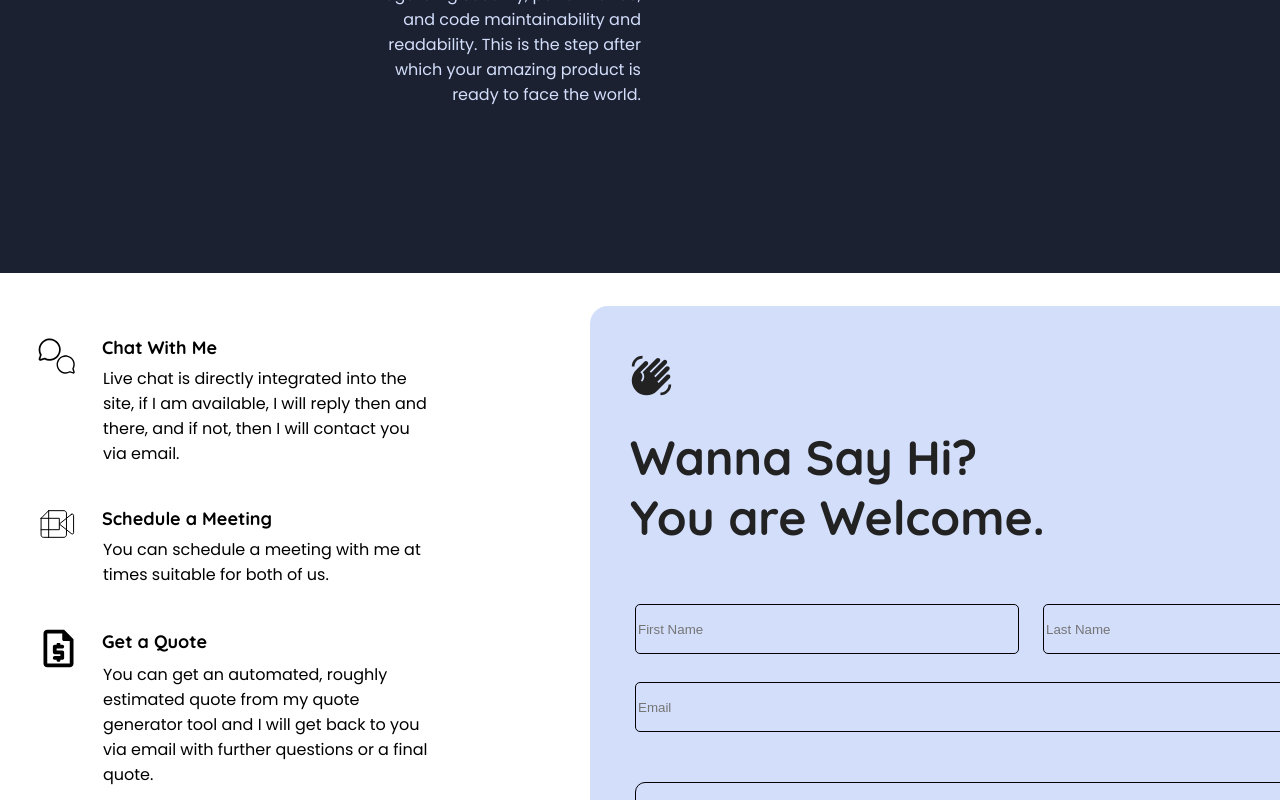
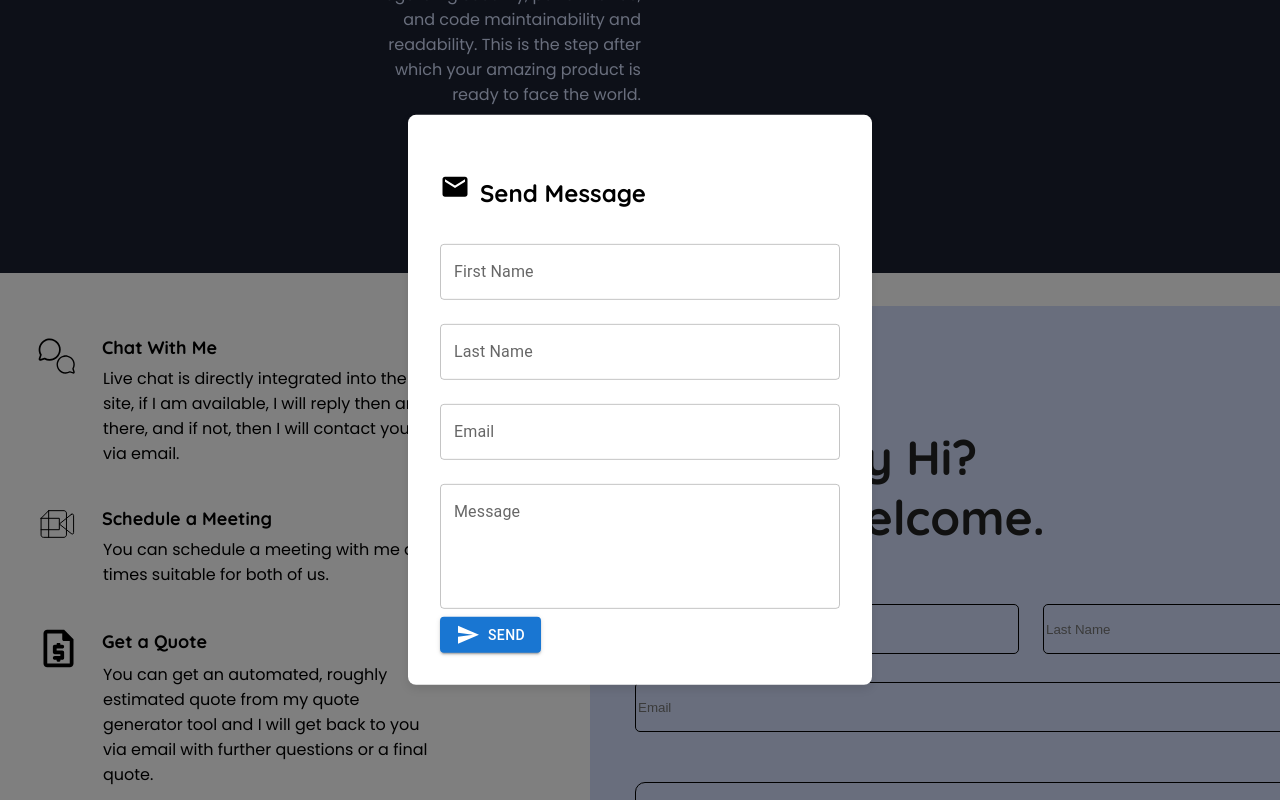
Before and after one commit to ghazaliLabs/NextJsPortfolio, a Next.js app: page / in a window 1280 px wide. Both pictures are taken after a click on the button 232 px from the left and 6513 px from the top of the page. Shown: the part 6113-6913 px from the top of the page. Built offline with nearby package versions, Linux system fonts and the light colour scheme.

Commit message:
Added popup as react modal component.

```diff
--- a/components/contact.js
+++ b/components/contact.js
@@ -1,10 +1,14 @@
 import { useState } from 'react';
+import { Modal, TextField, Button, Box} from '@mui/material';
+import EmailIcon from '@mui/icons-material/Email';
+import SendIcon from '@mui/icons-material/Send';
 
 const Contact = () => {
   const [firstName, setFirstName] = useState('');
   const [lastName, setLastName] = useState('');
   const [email, setEmail] = useState('');
   const [message, setMessage] = useState('');
+  const [open, setOpen] = useState(false);
 
   const handleSubmit = async (e) => {
     e.preventDefault();
@@ -34,6 +38,19 @@ const Contact = () => {
     } catch (error) {
       console.error('Error:', error);
     }
+  };
+
+  const modalStyle = {
+    position: 'absolute',
+    top: '50%',
+    left: '50%',
+    transform: 'translate(-50%, -50%)',
+    width: 400,
+    bgcolor: '#ffffff', // Background color (white in this example)
+    boxShadow: '0px 4px 10px rgba(0, 0, 0, 0.1)', // Box shadow
+    p: 4,
+    borderRadius: '8px',
+    fontFamily: 'Quicksand', // Change font to QuickSand
   };
 
   return (
@@ -121,11 +138,69 @@ const Contact = () => {
           </div>
         </div>
       </div>
-      <button className="cursor-pointer [border:none] p-0 bg-[transparent] absolute top-[55px] left-[36px] w-[393px] h-36 overflow-hidden" />
-      <button className="cursor-pointer [border:none] p-0 bg-[transparent] absolute top-[215px] left-[36px] w-[404px] h-28 overflow-hidden" />
-      <button className="cursor-pointer [border:none] p-0 bg-[transparent] absolute top-[353px] left-[39px] w-[421px] h-[173px] overflow-hidden" />
+      <button
+        className="cursor-pointer [border:none] p-0 bg-[transparent] absolute top-[55px] left-[36px] w-[393px] h-36 overflow-hidden"
+        onClick={() => setOpen(true)}
+      />
+      <button
+        className="cursor-pointer [border:none] p-0 bg-[transparent] absolute top-[215px] left-[36px] w-[404px] h-28 overflow-hidden"
+        onClick={() => setOpen(true)}
+      />
+      <button
+        className="cursor-pointer [border:none] p-0 bg-[transparent] absolute top-[353px] left-[39px] w-[421px] h-[173px] overflow-hidden"
+        onClick={() => setOpen(true)}
+      />
+
+      {/* Modal */}
+      <Modal open={open} onClose={() => setOpen(false)}>
+        <Box sx={modalStyle}>
+          <h2><EmailIcon sx={{ fontSize: 30, marginRight: '10px', marginTop: '5px' }} />
+          Send Message</h2>
+          <form onSubmit={handleSubmit}>
+            <TextField
+              label="First Name"
+              value={firstName}
+              onChange={(e) => setFirstName(e.target.value)}
+              fullWidth
+              margin="normal"
+              variant="outlined"
+            />
+            <TextField
+              label="Last Name"
+              value={lastName}
+              onChange={(e) => setLastName(e.target.value)}
+              fullWidth
+              margin="normal"
+              variant="outlined"
+            />
+            <TextField
+              label="Email"
+              value={email}
+              onChange={(e) => setEmail(e.target.value)}
+              fullWidth
+              margin="normal"
+              variant="outlined"
+            />
+            <TextField
+              label="Message"
+              value={message}
+              onChange={(e) => setMessage(e.target.value)}
+              multiline
+              rows={4}
+              fullWidth
+              margin="normal"
+              variant="outlined"
+            />
+            <Button type="submit" variant="contained" color="primary">
+            <SendIcon sx={{ marginRight: '8px' }} />
+              Send
+            </Button>
+          </form>
+        </Box>
+      </Modal>
     </div>
   );
 };
 
+
 export default Contact;
--- a/package.json
+++ b/package.json
@@ -5,6 +5,7 @@
     "dependencies": {
         "@emotion/react": "^11.11.1",
         "@emotion/styled": "^11.11.0",
+        "@mui/icons-material": "^5.14.0",
         "@mui/material": "^5.14.0",
         "mongodb": "^5.7.0",
         "next": "^13.2.4",
```
Also changed, not shown: 1 other file (tests, documents, lock files or other folders).
